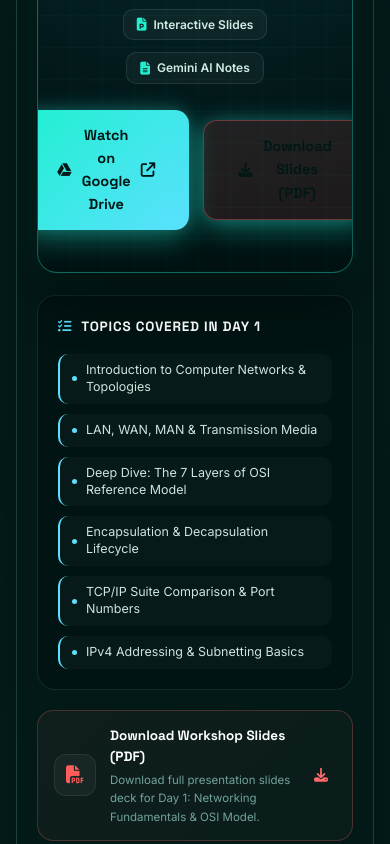
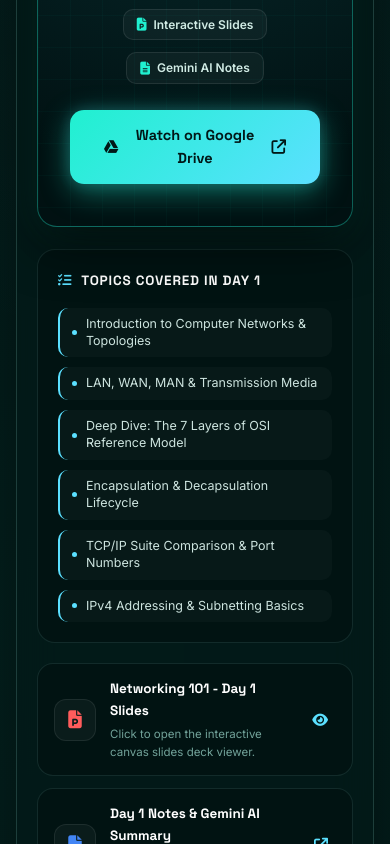
Before and after one commit to Mohammed-Ahmed-Ezzat/Cipher, a React (Vite) app: page / in a window 390 px wide. Shown: the part 5160-6004 px from the top of the page. Built offline with nearby package versions, Linux system fonts and the light colour scheme; a web font is replaced by a local one.

Commit message:
fix(workshops): hide workshop slides download card on mobile view

```diff
--- a/src/components/sections/WorkshopsSection.jsx
+++ b/src/components/sections/WorkshopsSection.jsx
@@ -241,12 +241,12 @@ export default function WorkshopsSection() {
                       <i className="fa-solid fa-arrow-up-right-from-square" />
                     </a>
 
-                    {/* Download Workshop Slides PDF Button */}
+                    {/* Download Workshop Slides PDF Button (Desktop Only) */}
                     {currentSession.slidesPdf && (
                       <a
                         href={getAssetUrl(currentSession.slidesPdf)}
                         download={`${currentSession.slidesTitle || currentSession.title}.pdf`}
-                        className="teaser-launch-btn teaser-download-btn"
+                        className="teaser-launch-btn teaser-download-btn desktop-only"
                         onClick={() => sfx.playClick()}
                         title={isRTL ? "تحميل ملف سلايدز الورشة PDF" : "Download Workshop Slides PDF"}
                       >
@@ -412,12 +412,12 @@ export default function WorkshopsSection() {
 
             {/* Quick Resources List */}
             <div className="stage-resources-panel">
-              {/* Workshop Presentation Slides PDF Download */}
+              {/* Workshop Presentation Slides PDF Download (Desktop only) */}
               {currentSession.slidesPdf && (
                 <a
                   href={getAssetUrl(currentSession.slidesPdf)}
                   download={`${currentSession.slidesTitle || currentSession.title}.pdf`}
-                  className="stage-resource-item stage-download-card"
+                  className="stage-resource-item stage-download-card desktop-only"
                   onClick={() => sfx.playClick()}
                   title={isRTL ? "تحميل ملف سلايدز الورشة PDF مباشرة على جهازك" : "Download session presentation slides PDF"}
                 >
--- a/src/styles/components/Workshops.css
+++ b/src/styles/components/Workshops.css
@@ -1786,3 +1786,11 @@
   color: #fff;
   border-color: #20f0d0;
 }
+
+@media (max-width: 768px) {
+  .stage-resource-item.stage-download-card,
+  .stage-download-card,
+  .teaser-download-btn {
+    display: none !important;
+  }
+}
```
